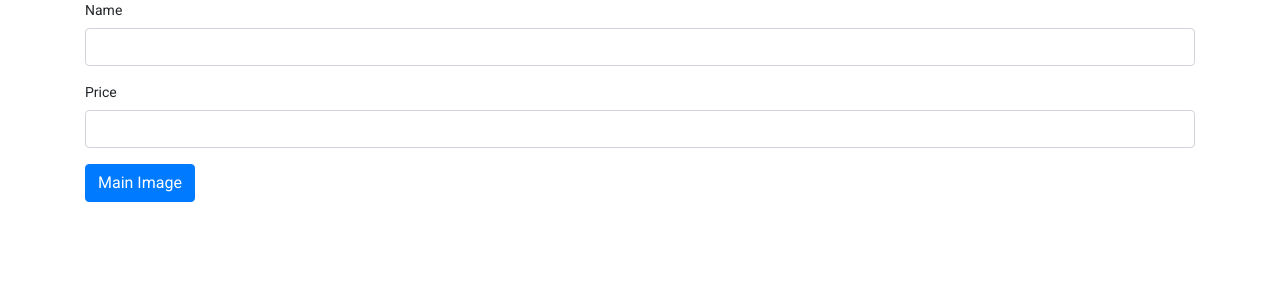
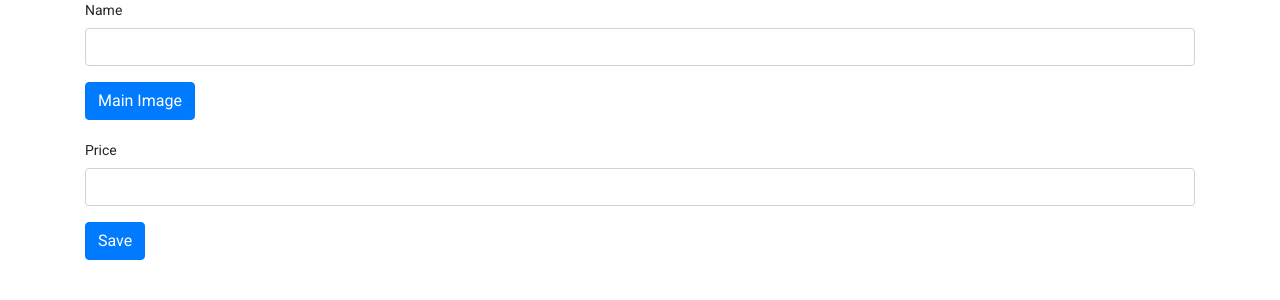
Before and after one commit to MuhammadEhtesh/Rabbits, an Angular app: page /create in a window 1280 px wide. Shown: the top 300 px of the page. Built offline with nearby package versions, Linux system fonts and the light colour scheme.

Commit message:
Product & Form button added

```diff
--- /dev/null
+++ b/src/app/Product/create-product/create-product.component.css
@@ -0,0 +1,8 @@
+.image-preview {
+  height: 10rem;
+  margin: 1rem 0;
+}
+
+.image-preview img {
+  height: 100%;
+}
--- a/src/app/create-product/create-product.component.html
+++ b/src/app/Product/create-product/create-product.component.html
@@ -9,6 +9,21 @@
         formControlName="name"
       />
     </div>
+    <div>
+      <button
+        type="button"
+        class="btn btn-primary"
+        (click)="imagePicker.click()"
+      >
+        Main Image
+      </button>
+      <input type="file" (change)="onImagePicked($event)" hidden #imagePicker />
+
+      <div class="image-preview" *ngIf="imagePreview && imagePreview !== ''">
+        <img [src]="imagePreview" [alt]="form.value.name" />
+      </div>
+    </div>
+    <br />
     <div class="form-group">
       <label for="price">Price</label>
       <input
@@ -18,18 +33,6 @@
         formControlName="price"
       />
     </div>
-    <div>
-      <input type="file" (change)="onImagePicked($event)" hidden #imagePicker />
-      <button
-        type="button"
-        class="btn btn-primary"
-        (click)="imagePicker.click()"
-      >
-        Main Image
-      </button>
-      <div class="image-preview">
-        <img [src]="imagePreview" [alt]="form.value.name" />
-      </div>
-    </div>
+    <button type="submit" class="btn btn-primary">Save</button>
   </form>
 </div>
--- a/src/app/create-product/create-product.component.ts
+++ b/src/app/Product/create-product/create-product.component.ts
@@ -16,13 +16,15 @@ export class CreateProductComponent implements OnInit {
     this.form = new FormGroup({
       name: new FormControl("", [Validators.required, Validators.minLength(3)]),
       price: new FormControl("", [Validators.required]),
-      image: new FormControl("", [Validators.required, mimeType]),
+      image: new FormControl("", [Validators.required]),
     });
   }
 
   onSaveProduct() {}
+
   onImagePicked(event: Event) {
     const file = (event.target as HTMLInputElement).files[0];
+    console.log(file);
     this.form.patchValue({ imageUrl: file });
     this.form.get("image").updateValueAndValidity();
     const reader = new FileReader();
--- a/src/app/create-product/mime-type.validator.ts
+++ b/src/app/Product/create-product/mime-type.validator.ts
@@ -5,6 +5,7 @@ export const mimeType = (
   control: AbstractControl
 ): Promise<{ [key: string]: any }> | Observable<{ [key: string]: any }> => {
   if (typeof control.value === "string") {
+    console.log(control.value);
     return of(null);
   }
 
--- a/src/app/app-routing.module.ts
+++ b/src/app/app-routing.module.ts
@@ -1,6 +1,6 @@
 import { NgModule } from "@angular/core";
 import { Routes, RouterModule } from "@angular/router";
-import { CreateProductComponent } from "./create-product/create-product.component";
+import { CreateProductComponent } from "./Product/create-product/create-product.component";
 
 const routes: Routes = [{ path: "create", component: CreateProductComponent }];
 
```
Also changed, not shown: src/app/Product/product-service.service.ts (added, +13 -0 lines), src/app/app.module.ts (+6 -2 lines), src/app/create-product/create-product.component.css (deleted).
